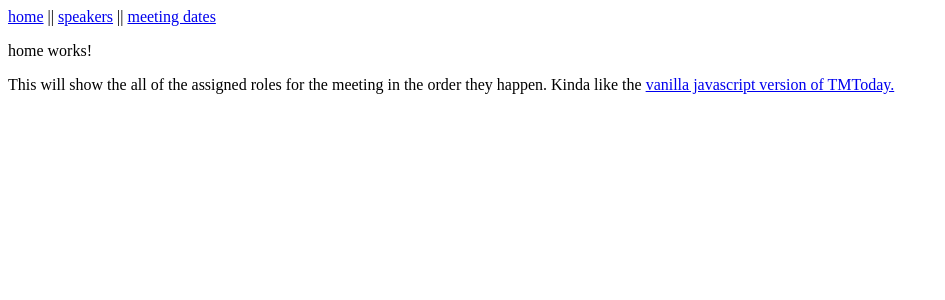
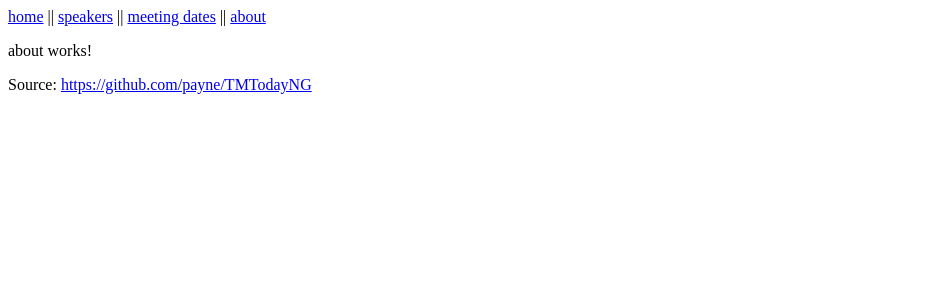
Before and after one commit to payne/TMTodayNG, an Angular app: page /about in a window 1280 px wide. Before the commit this address led to /. Shown: the top 300 px of the page, without its empty margins (0-945 px from the left). Built offline with nearby package versions, Linux system fonts and the light colour scheme.

Commit message:
Added about note and a link to the github repo

```diff
--- a/src/app/about/about.component.html
+++ b/src/app/about/about.component.html
@@ -1 +1,3 @@
 <p>about works!</p>
+
+<p>Source: <a href="https://github.com/payne/TMTodayNG">https://github.com/payne/TMTodayNG</a></p>
--- a/src/app/app-routing.module.ts
+++ b/src/app/app-routing.module.ts
@@ -3,11 +3,13 @@ import { RouterModule, Routes } from '@angular/router';
 import {HomeComponent} from "./home/home.component";
 import {SpeakersComponent} from "./speakers/speakers.component";
 import {MeetingDatesComponent} from "./meeting-dates/meeting-dates.component";
+import {AboutComponent} from "./about/about.component";
 
 const routes: Routes = [
   { path: '', component: HomeComponent },
   { path: 'speakers', component: SpeakersComponent},
   { path: 'meeting_dates', component: MeetingDatesComponent},
+  { path: 'about', component: AboutComponent},
   { path: '**', redirectTo: '' }
 ];
 
--- a/src/app/simple-menu1/simple-menu1.component.html
+++ b/src/app/simple-menu1/simple-menu1.component.html
@@ -2,4 +2,5 @@
 
 <a href="home">home</a> ||
 <a href="speakers">speakers</a> ||
-<a href="meeting_dates">meeting dates</a>
+<a href="meeting_dates">meeting dates</a> ||
+<a href="about">about</a>
```
